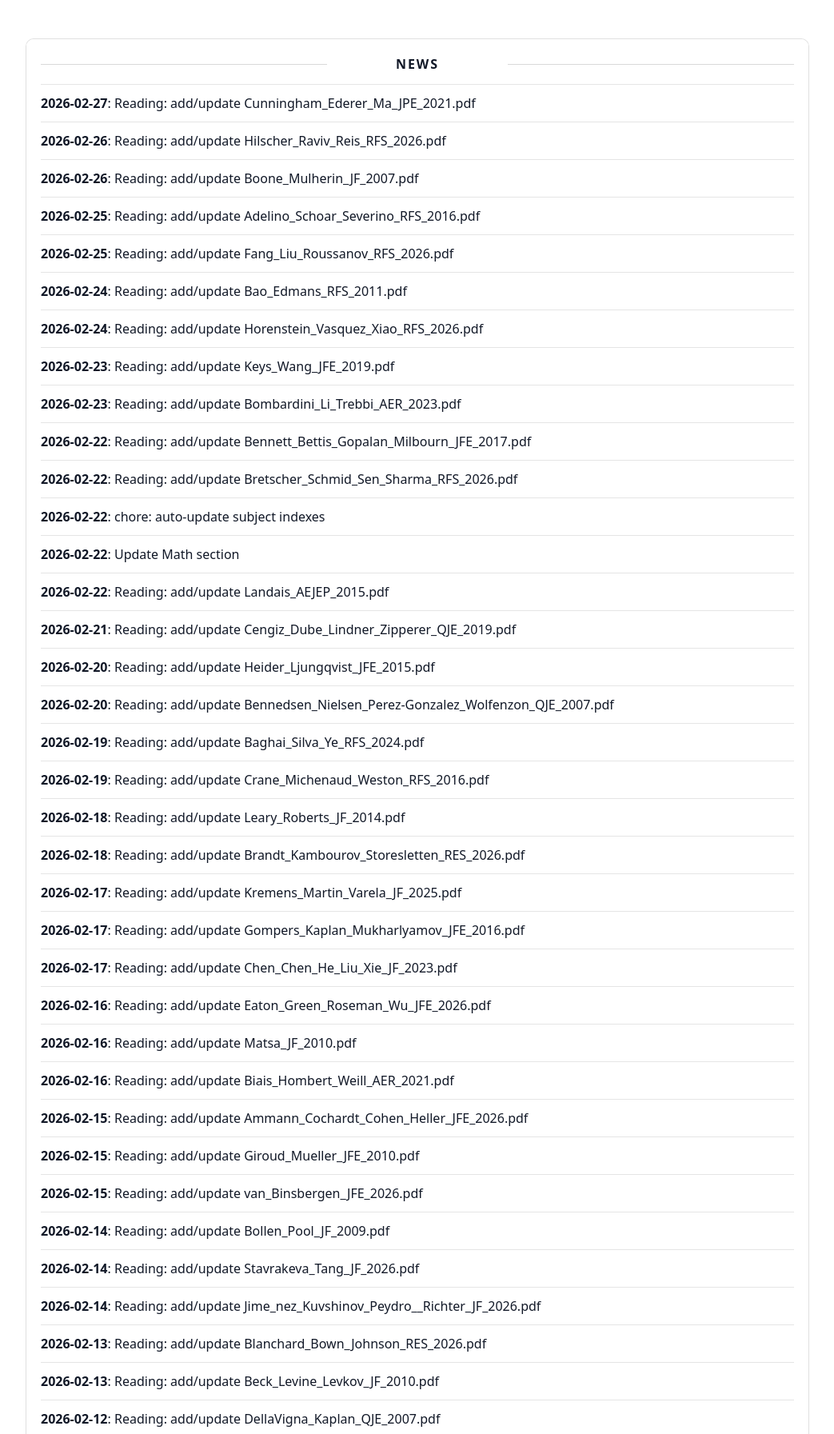
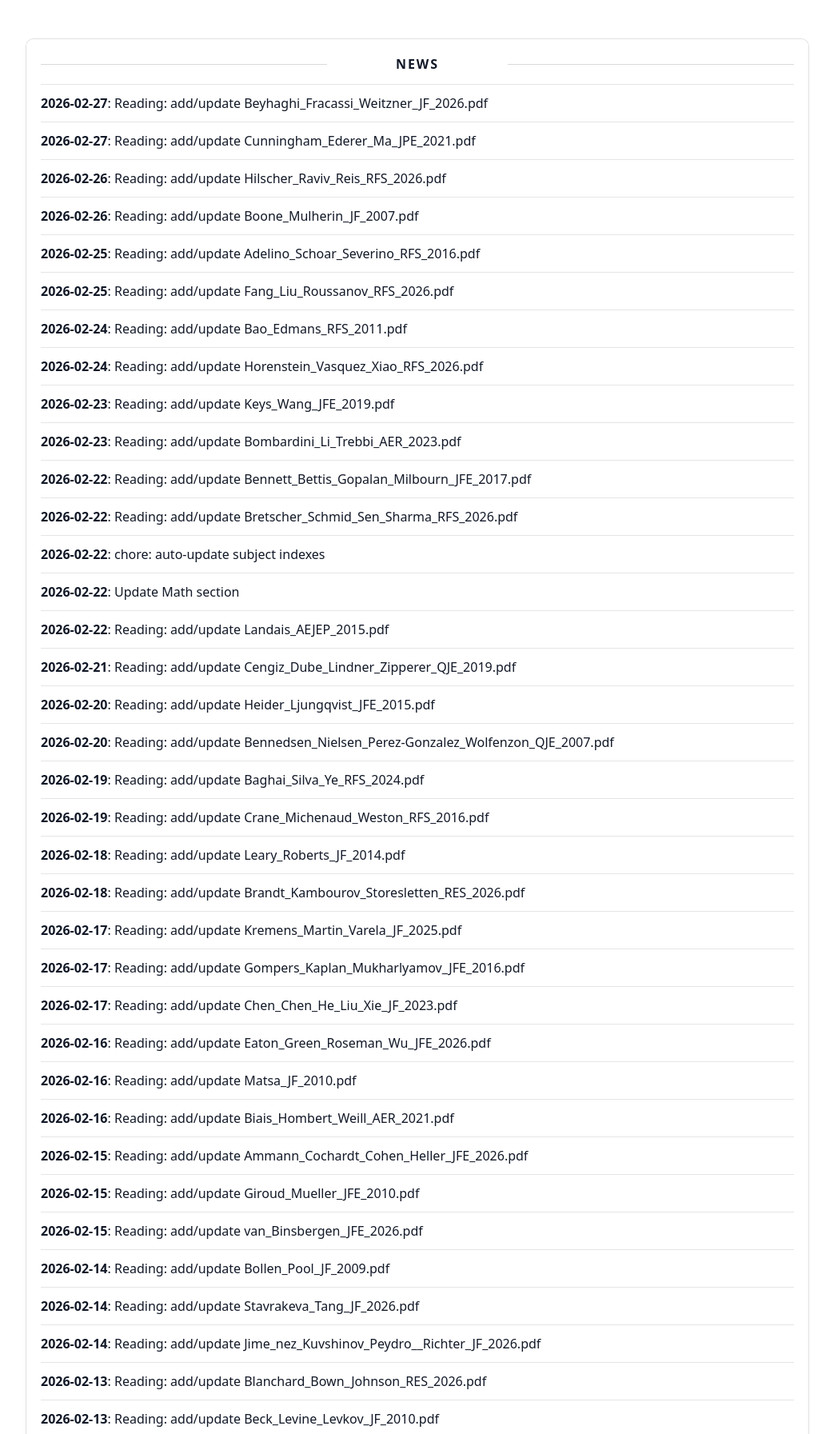
Before and after one commit to yaxinzn/study-archive, a Jekyll site: the page built from updates/index.md, in a window 1280 px wide, cut to the strip 476-2269 px from the top of the page. Shown: the whole strip at 80% size, without its empty margins (118-1161 px from the left). Built offline with Jekyll 4.4.1, drawn with Linux system fonts in a browser that asks for light colours; some of the changed text lies outside the part shown.

Commit message:
chore: update NEWS feed

```diff
--- a/_data/news.yml
+++ b/_data/news.yml
@@ -1,4 +1,7 @@
 # Auto-generated update history (sorted newest -> oldest). Do not edit manually.
+- ts: "1772189064"
+  date: "2026-02-27"
+  title: "Reading: add/update Beyhaghi_Fracassi_Weitzner_JF_2026.pdf"
 - ts: "1772188044"
   date: "2026-02-27"
   title: "Reading: add/update Cunningham_Ederer_Ma_JPE_2021.pdf"
```
